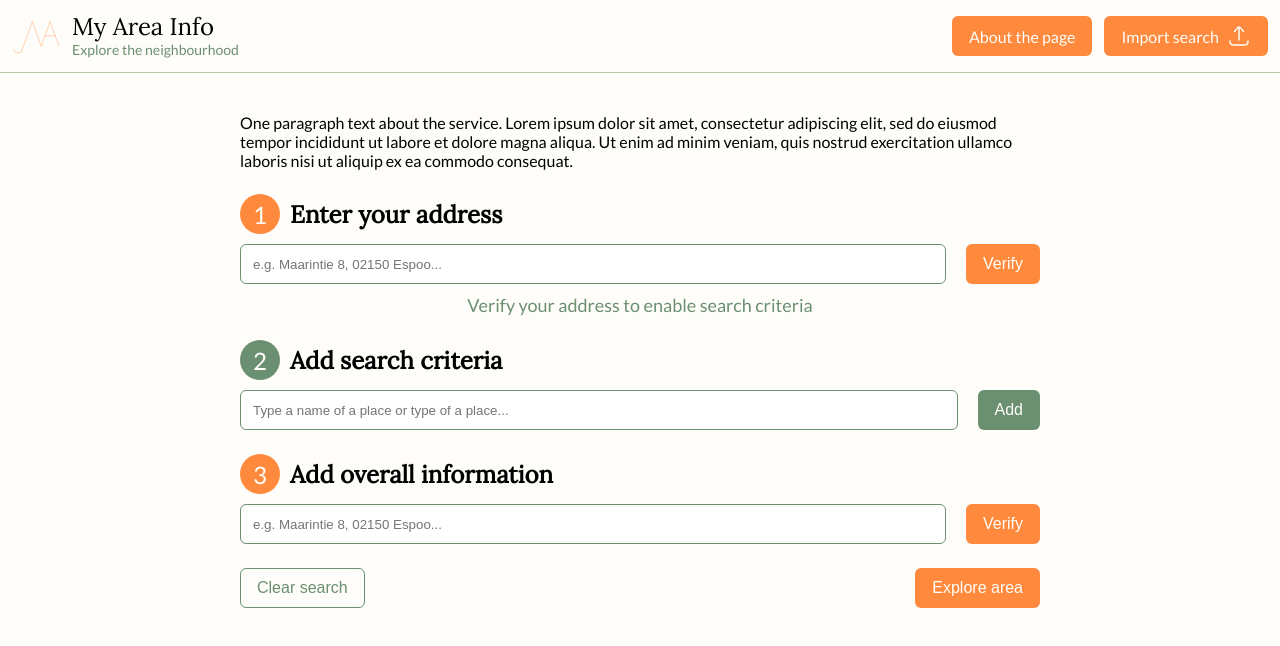
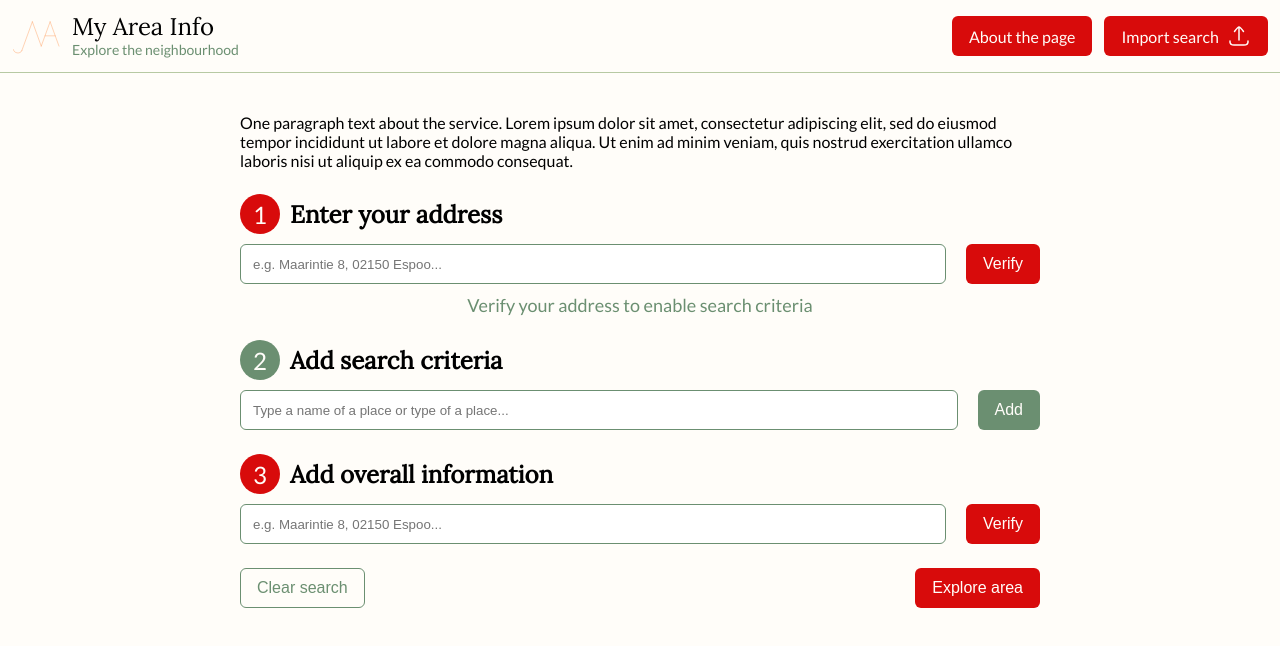
Before and after one commit to Kilppar1/my-area-info, a Next.js app: page / in a window 1280 px wide. Shown: the top 646 px of the page. Built offline with nearby package versions, Linux system fonts and the light colour scheme.

Commit message:
test colour commit

```diff
--- a/src/app/globals.css
+++ b/src/app/globals.css
@@ -1,5 +1,5 @@
 :root {
-  --color-orange: #ff8a3d;
+  --color-orange: #d80b0b;
   --color-orange-light: #ffd6a5;
   --color-green: #6b8f71;
   --color-green-40: #6b8f7166;
```
